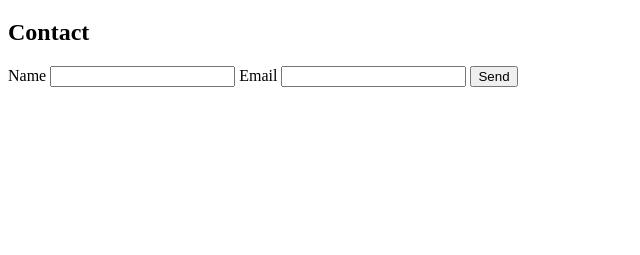
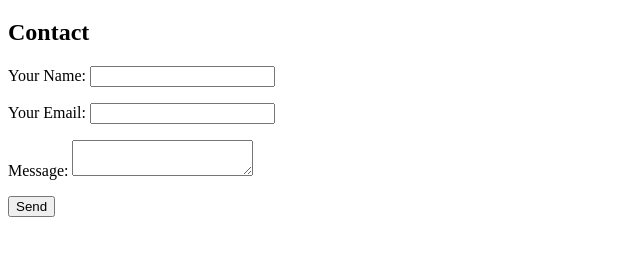
Before and after one commit to cwoudenberg/custom-domain, a plain HTML site: page index.html in a window 1280 px wide. Shown: the part 61-316 px from the top of the page, without its empty margins (0-640 px from the left). Drawn offline with Linux system fonts and the light colour scheme.

Commit message:
Update index.html

```diff
--- a/index.html
+++ b/index.html
@@ -12,20 +12,21 @@
 
     <h2>Contact</h2>
 
-    <form
-    name="Contact Me"
-    method="POST"
-    data-netlify="true">
+    <form name="contact" method="POST" data-netlify="true">
+        <p>
+          <label>Your Name: <input type="text" name="name" /></label>
+        </p>
+        <p>
+          <label>Your Email: <input type="email" name="email" /></label>
+        </p>
+        <p>
+          <label>Message: <textarea name="message"></textarea></label>
+        </p>
+        <p>
+          <button type="submit">Send</button>
+        </p>
+      </form>
 
-    <label for="name">Name</label>
-    <input type="text" name="name" id="name"></input>
-
-    <label for="email">Email</label>
-    <input type="text" name="email" id="email"></input>
-
-    <!-- Using this older form allows it to work on older browsers -->
-    <!-- <input type="submit" value="Send It"> -->
-    <button type="Submit">Send</button>
 
     </form>
 
```
